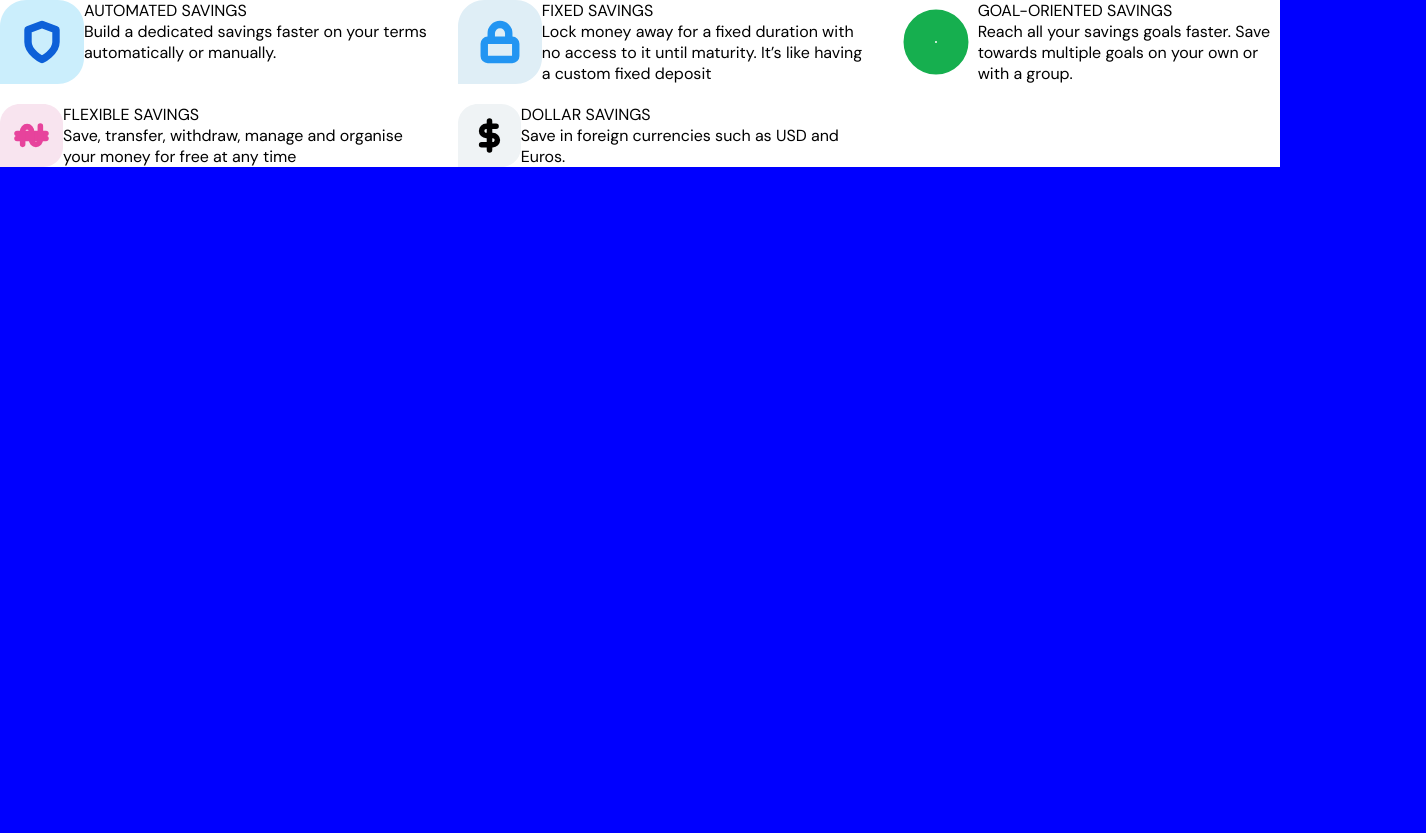
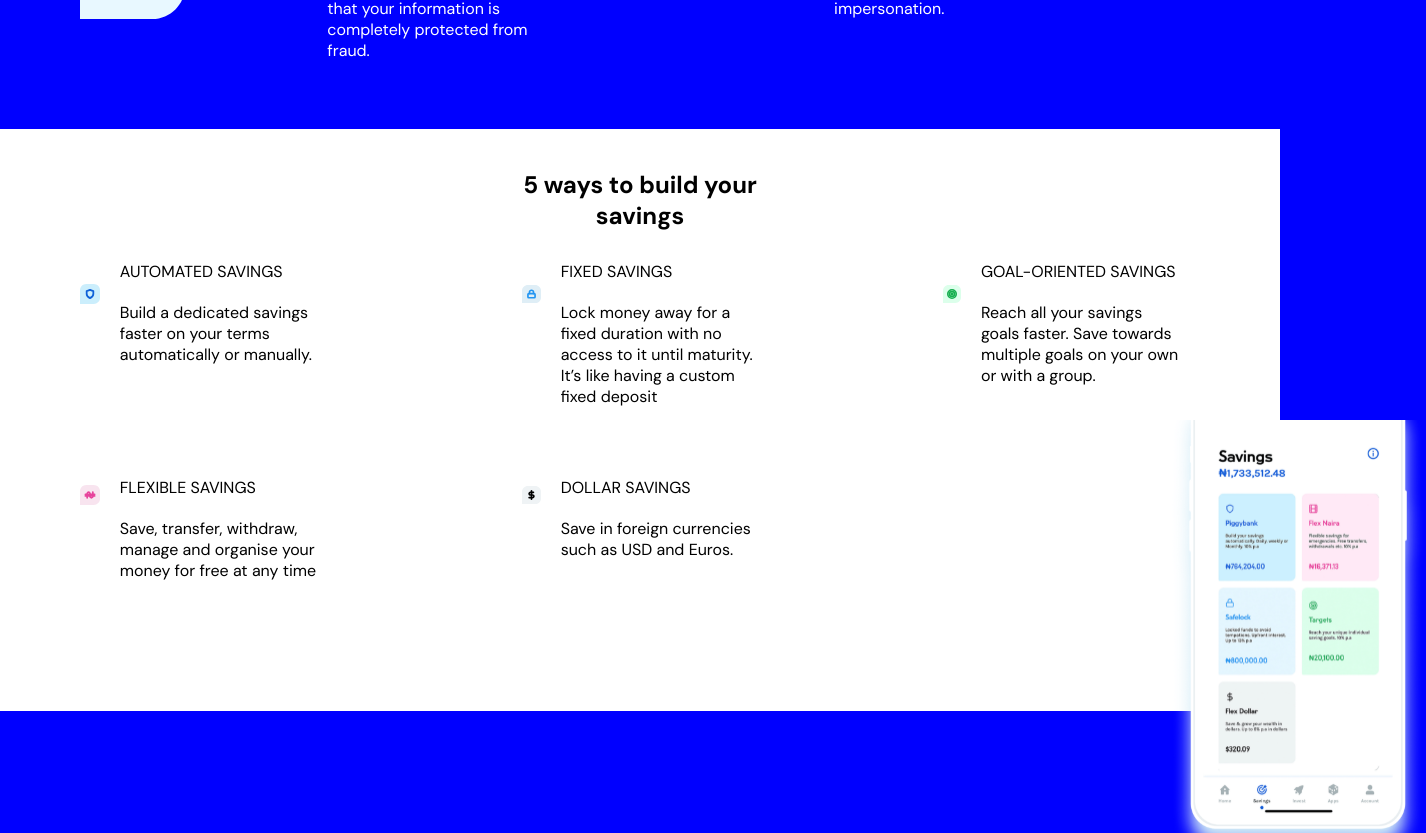
Before and after one commit to Valeroy06/PiggyVest, a React (Create React App) app: page / in a window 1280 px wide. Shown: the part 1080-1913 px from the top of the page, 1426 px wide, since content can reach past the window. Before the commit the page ends 1247 px from the top, so only its background shows below. Built offline with nearby package versions, Linux system fonts and the light colour scheme.

Commit message:
new additions

```diff
--- a/src/components/Main.js
+++ b/src/components/Main.js
@@ -55,39 +55,39 @@ function Main() {
 
             <div className={styles.container}>
                 <h2>
-                    5 ways to build your savings
+                    5 ways to build your <br /> savings
                 </h2>
                 <div className={styles.grid}>
                     <div className={styles.piggy}>
-                        <img src={Images.piggybank_icon} alt="piggybank_icon" />
+                        <img src={Images.piggybank_icon} className={styles.same} alt="piggybank_icon" />
                         <div className={styles.savings}>
                             <span>AUTOMATED SAVINGS</span><br />
                             <p>Build a dedicated savings faster on your terms automatically or manually.</p>
                         </div>
                     </div>
                     <div className={styles.piggy}>
-                        <img src={Images.safelock_icon} alt="safelock_icon" />
+                        <img src={Images.safelock_icon} className={styles.same} alt="safelock_icon" />
                         <div className={styles.savings}>
                             <span>FIXED SAVINGS</span><br />
                             <p>Lock money away for a fixed duration with no access to it until maturity. It’s like having a custom fixed deposit</p>
                         </div>
                     </div>
                     <div className={styles.piggy}>
-                        <img src={Images.Greendot} alt="Greendot" />
+                        <img src={Images.Greendot} className={styles.same} alt="Greendot" />
                         <div className={styles.savings}>
                             <span>GOAL-ORIENTED SAVINGS</span><br />
                             <p>Reach all your savings goals faster. Save towards multiple goals on your own or with a group.</p>
                         </div>
                     </div>
                     <div className={styles.piggy}>
-                        <img src={Images.naira_icon} alt="naira_icon" />
+                        <img src={Images.naira_icon} className={styles.sames} alt="naira_icon" />
                         <div className={styles.savings}>
                             <span>FLEXIBLE SAVINGS</span><br />
                             <p>Save, transfer, withdraw, manage and organise your money for free at any time</p>
                         </div>
                     </div>
                     <div className={styles.piggy}>
-                        <img src={Images.dollar_icon} alt="dollar_icon" />
+                        <img src={Images.dollar_icon} className={styles.sames} alt="dollar_icon" />
                         <div className={styles.savings}>
                             <span>DOLLAR SAVINGS</span><br />
                             <p>Save in foreign currencies such as USD and Euros.</p>
--- a/src/styles/modules/main.module.scss
+++ b/src/styles/modules/main.module.scss
@@ -48,6 +48,7 @@
 
 .secure{
     color: #FFFFFF;
+    padding: 80px 0;
 
     h2{
         padding: 60px 0;
@@ -86,20 +87,42 @@
 
 .container{
     background-color: #FFFFFF;
+    padding: 40px 0px 90px 0px;
+
+    .same{
+        width: 7%;
+        padding-bottom: 90px;
+    }
+    .sames{
+        width: 7%;
+        padding-bottom: 78px;
+    }
+   p{
+       padding: 20px 0;
+   }
 
 .grid{
     display: grid;
     grid-template-columns: auto auto auto;
-    grid-gap: 20px;
+    // grid-gap: 10px;
     grid-template-rows: auto;
 }
     .piggy{
     display: flex;
     text-align: left;
+    padding: 0 80px;
+
+    .savings{
+        padding: 20px;
+        padding-top: 30px;
+    }
 }
 .save_phone_min{
-    width: 10%;
-    display: none;
+    width: 20%;
+    position: absolute;
+    top: 1500px;
+    left: 1170px;
+    // display: none;
 }
 
 }
```
Also changed, not shown: src/img/Greendot.svg.
